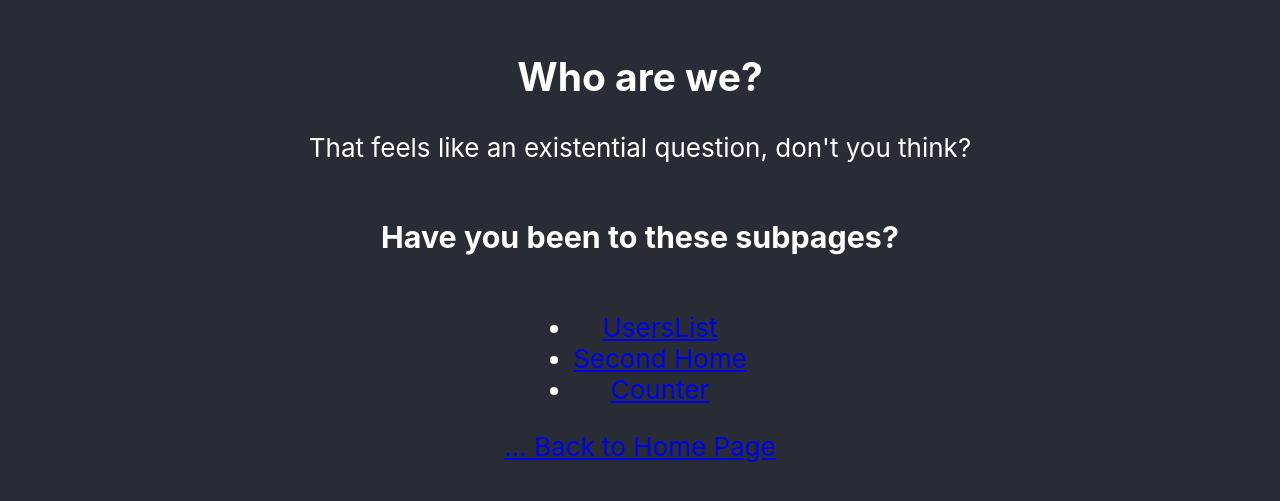
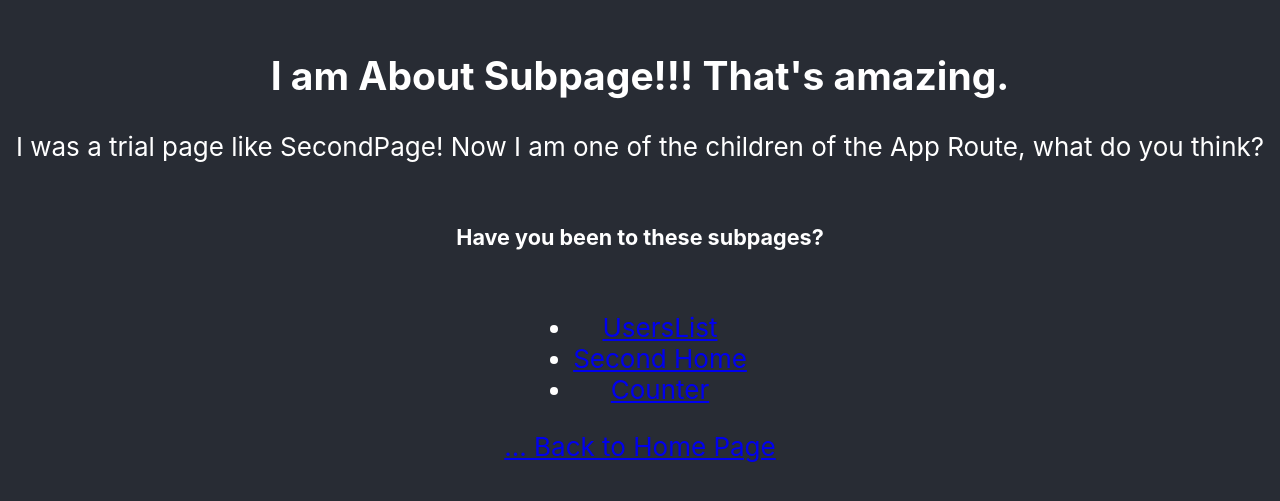
Before and after one commit to ulajeziorna20/react-router-app, a React (Create React App) app: page /about in a window 1280 px wide. Shown: the part 159-660 px from the top of the page. Built offline with nearby package versions, Linux system fonts and the light colour scheme.

Commit message:
ostatnie poprawki w semantyce, formatowanie

```diff
--- a/src/About.js
+++ b/src/About.js
@@ -5,10 +5,10 @@ function About() {
   return (
     <>
       <main>
-        <h2>Who are we?</h2>
-        <p>That feels like an existential question, don't you think?</p>
+        <h2>I am About Subpage!!! That's amazing.</h2>
+        <p>I was a trial page like SecondPage! Now I am one of the children of the App Route, what do you think?</p>
       </main>
-      <h3>Have you been to these subpages?</h3>
+      <h5>Have you been to these subpages?</h5>
       <nav className="second-home-navigation">
         <ul>
           <li>
--- a/src/SecondHome.js
+++ b/src/SecondHome.js
@@ -10,7 +10,7 @@ function SecondHome() {
           I was a trial homepage! Now I am one of the children of the App Route!
         </p>
       </main>
-      <h3>Have you been to these subpages?</h3>
+      <h5>Have you been to these subpages?</h5>
       <nav className="second-home-navigation">
         <ul>
           <li>
--- a/src/components/counter/Counter.js
+++ b/src/components/counter/Counter.js
@@ -51,7 +51,7 @@ const Counter = (props) => {
         ) : (
           <span onClick={showHideClock}>Show clock</span>
         )}
-        <h3>Have you been to these subpages?</h3>
+        <h5>Have you been to these subpages?</h5>
         <nav className="second-home-navigation">
           <ul>
             <li>
--- a/src/components/userList/UsersList.js
+++ b/src/components/userList/UsersList.js
@@ -47,7 +47,7 @@ const UsersList = () => {
 
         <ListToDisplay userList={userList} deleteUserMth={deleteUser} />
       </div>
-      <h3>Have you been to these subpages?</h3>
+      <h5>Have you been to these subpages?</h5>
       <nav className="users-list-navigation">
         <ul>
           <li>
```
